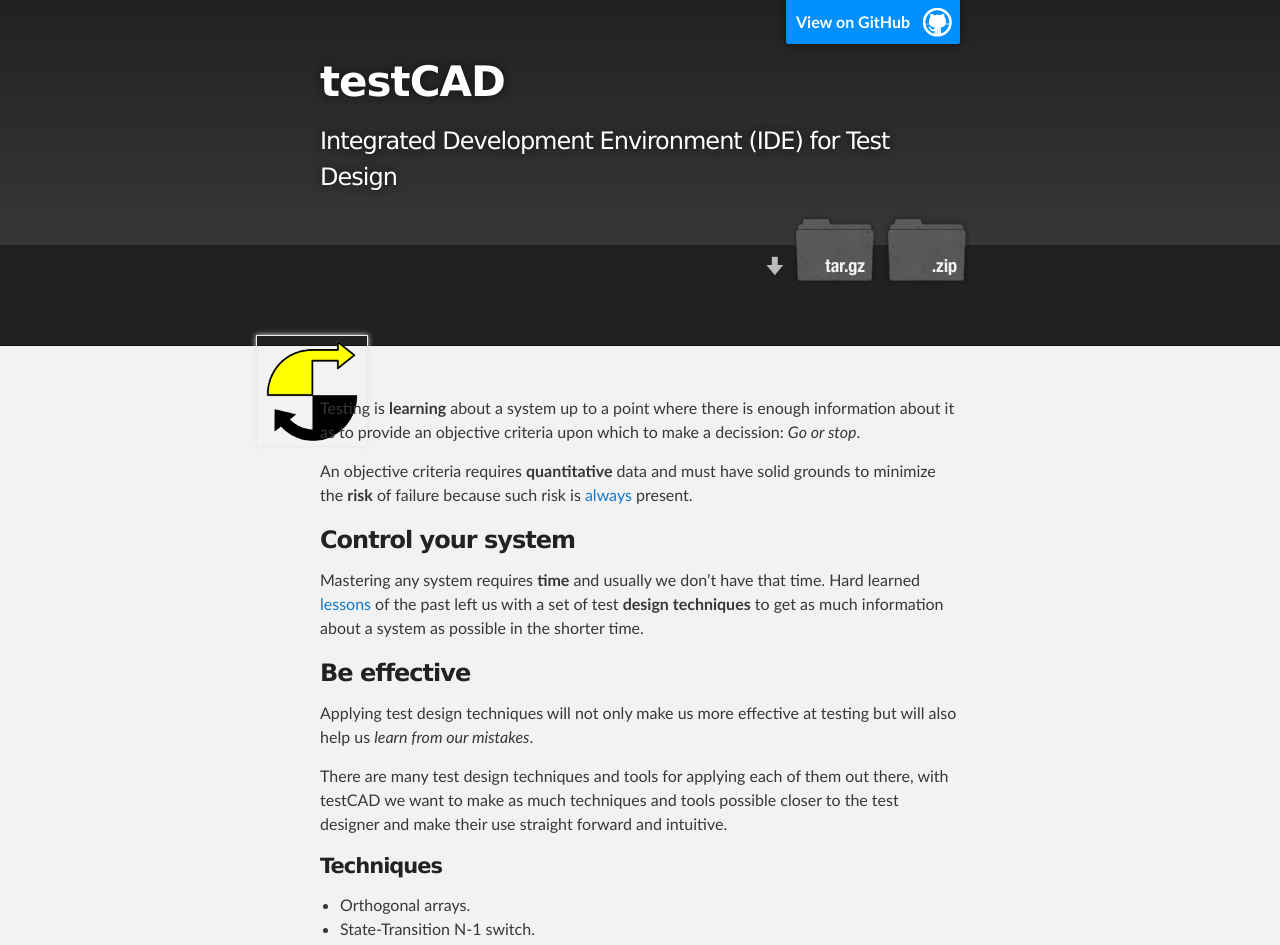
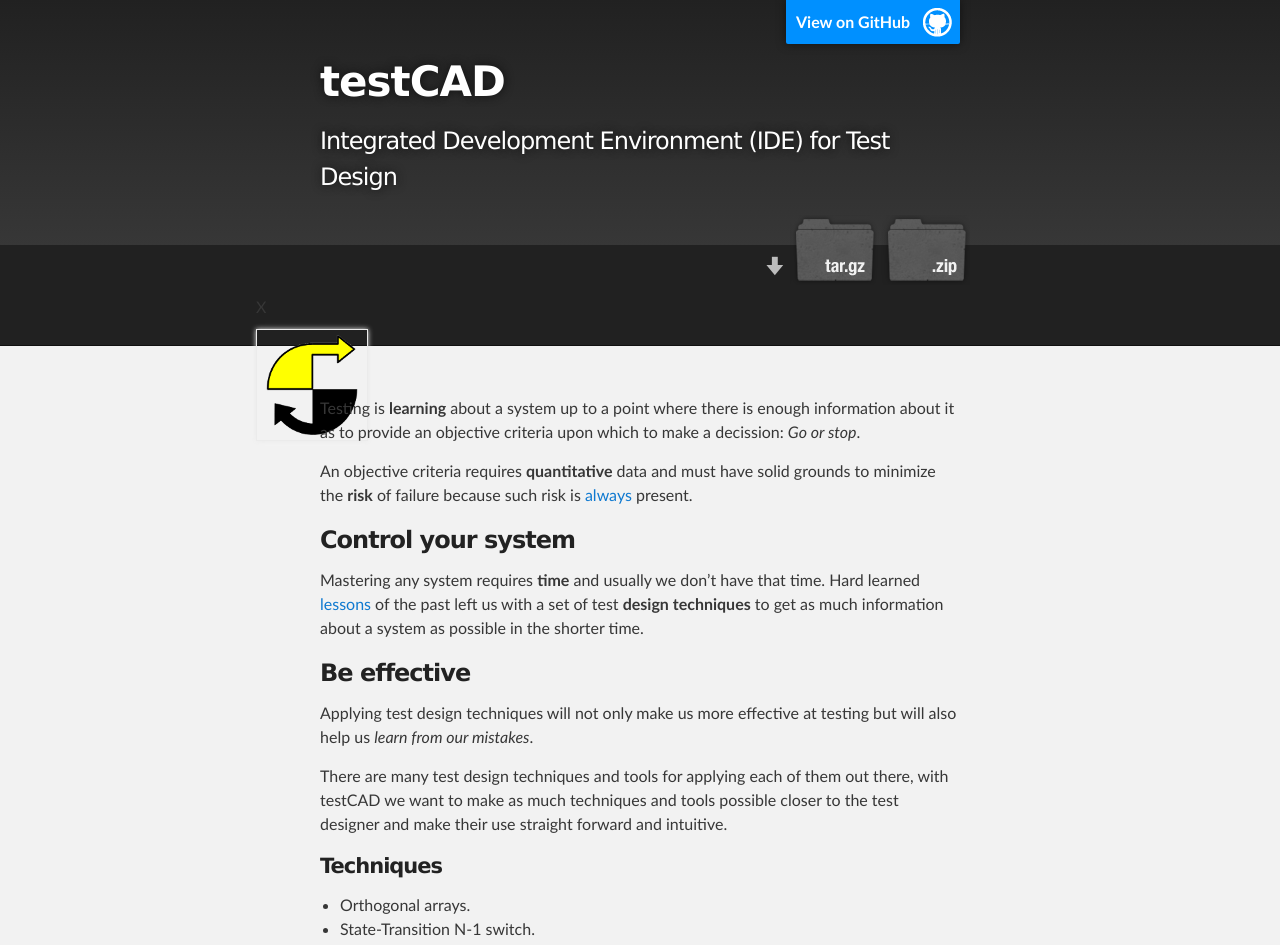
Before and after one commit to HPInc/testcad, a Jekyll site: the page built from docs/index.md, in a window 1280 px wide. Shown: the top 945 px of the page. Built offline with Jekyll 4.4.1, drawn with Linux system fonts in a browser that asks for light colours.

Commit message:
Update default.html

```diff
--- a/docs/_layouts/default.html
+++ b/docs/_layouts/default.html
@@ -6,7 +6,6 @@
     <meta http-equiv="X-UA-Compatible" content="IE=edge">
     <meta name="viewport" content="width=device-width,maximum-scale=2">
     <link rel="stylesheet" type="text/css" media="screen" href="{{ '/assets/css/style.css?v=' | append: site.github.build_revision | relative_url }}">
-
 {% seo %}
   </head>
 
@@ -28,7 +27,8 @@
         </header>
     </div>
 
-    <div style="position:relative;left:20%;top:80px;width:100px;height:100px;border:none;"><img src="/testcad/assets/images/appIcon.png"></div>
+    <!-- LOGO -->
+    <div style="position:relative;left:20%;top:50px;width:100px;height:100px;border:none;">X<img src="/testcad/assets/images/appIcon.png"></div>
 
     <!-- MAIN CONTENT -->
     <div id="main_content_wrap" class="outer">
```
